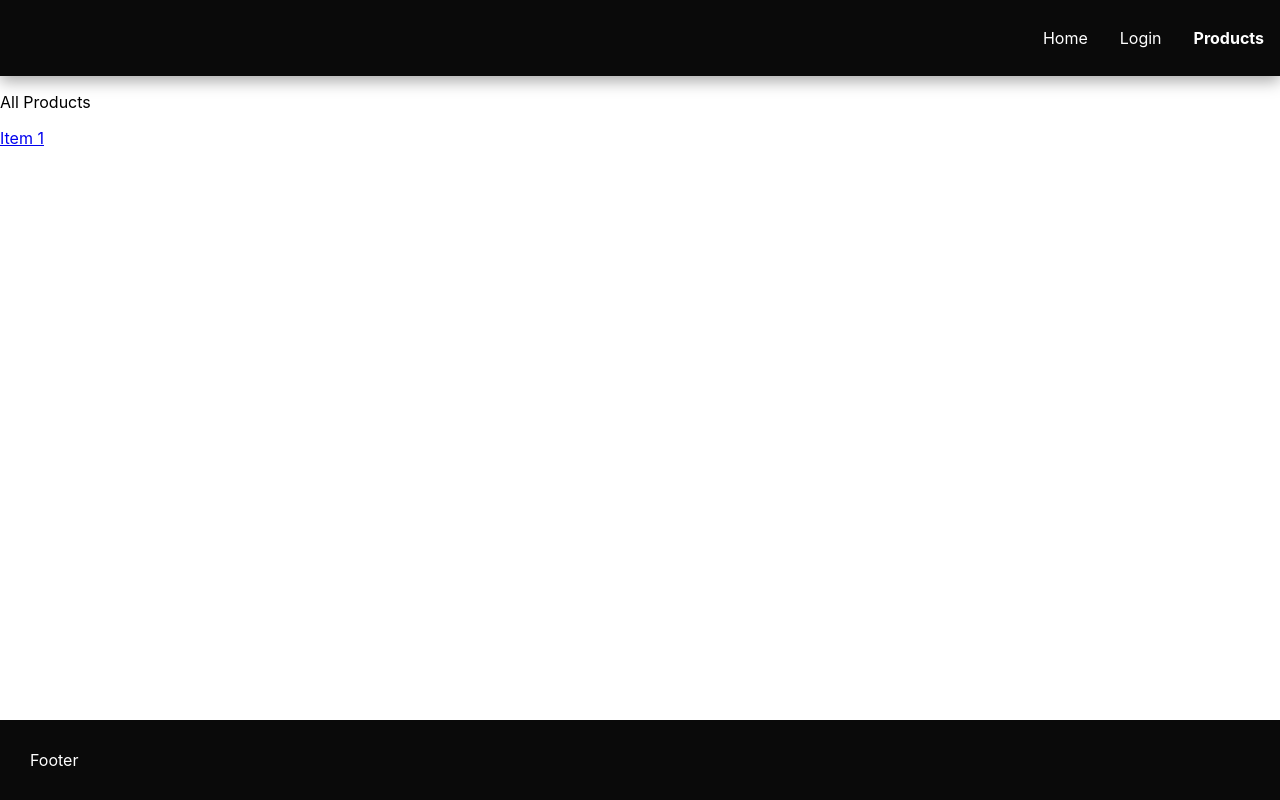
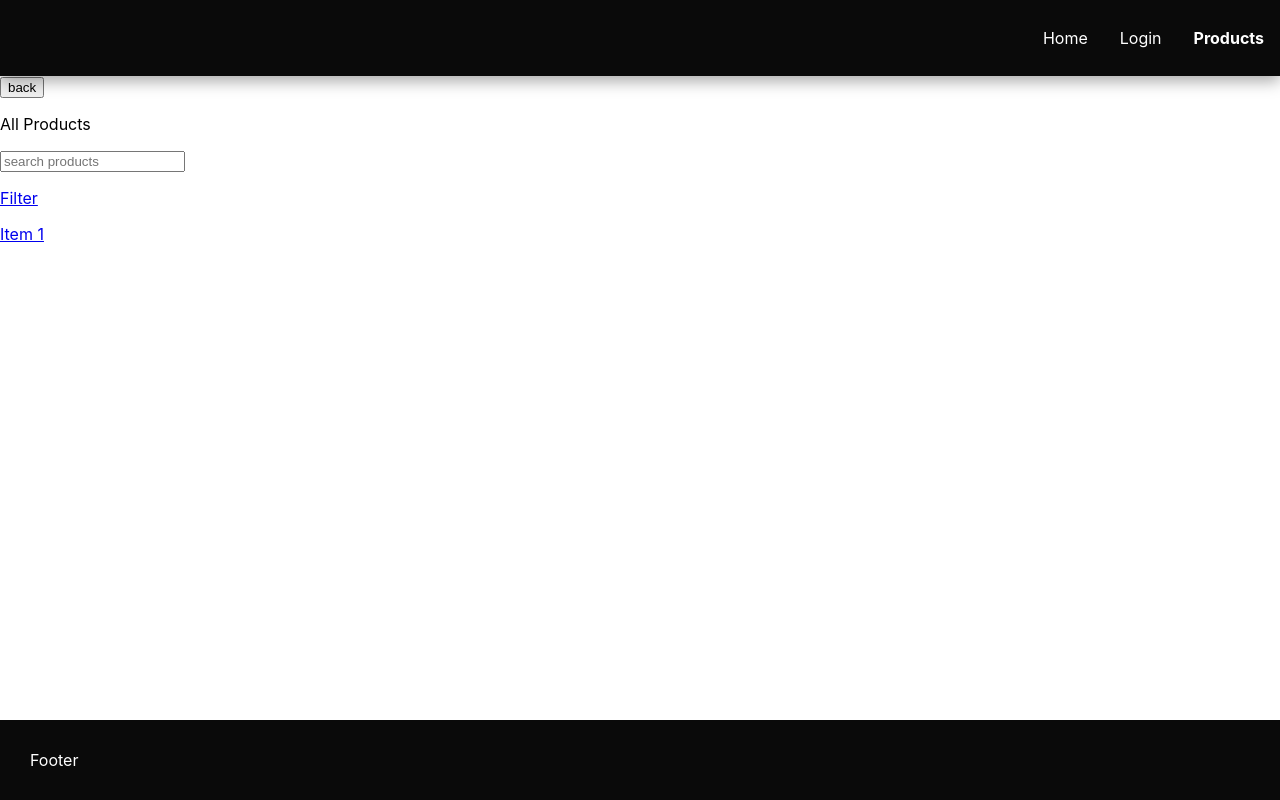
Before and after one commit to Selchuk-Karakus/carriers-of-hope-v2, a React (Create React App) app in the folder client/: page /all-products in a window 1280 px wide. Built offline with nearby package versions, Linux system fonts and the light colour scheme.

Commit message:
Update AllProducts.js
add search input

```diff
--- a/client/src/components/AllProducts.js
+++ b/client/src/components/AllProducts.js
@@ -1,11 +1,20 @@
 import React from "react";
 import { Link } from "react-router-dom";
+import { useNavigate } from "react-router-dom";
 
 function AllProducts() {
+  const navigate = useNavigate();
   return (
     <>
+      <button onClick={() => navigate(-1)}>back</button>
       <div>
         <p>All Products</p>
+        <input type="search" placeholder="search products" />
+        <Link to="/filtered-products">
+          <div>
+            <p>Filter</p>
+          </div>
+        </Link>
         <Link to="/product-details">
           {" "}
           <div>
```
